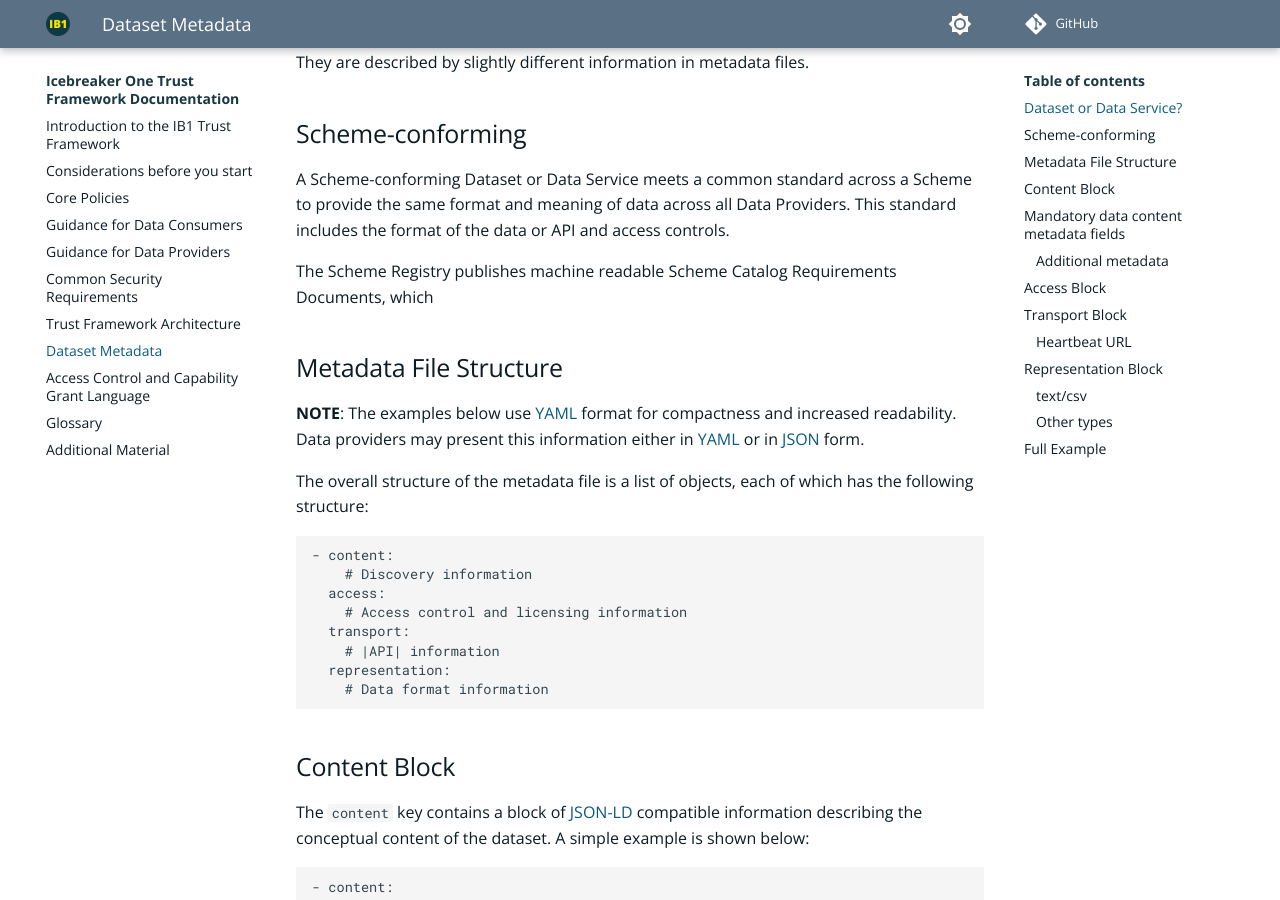
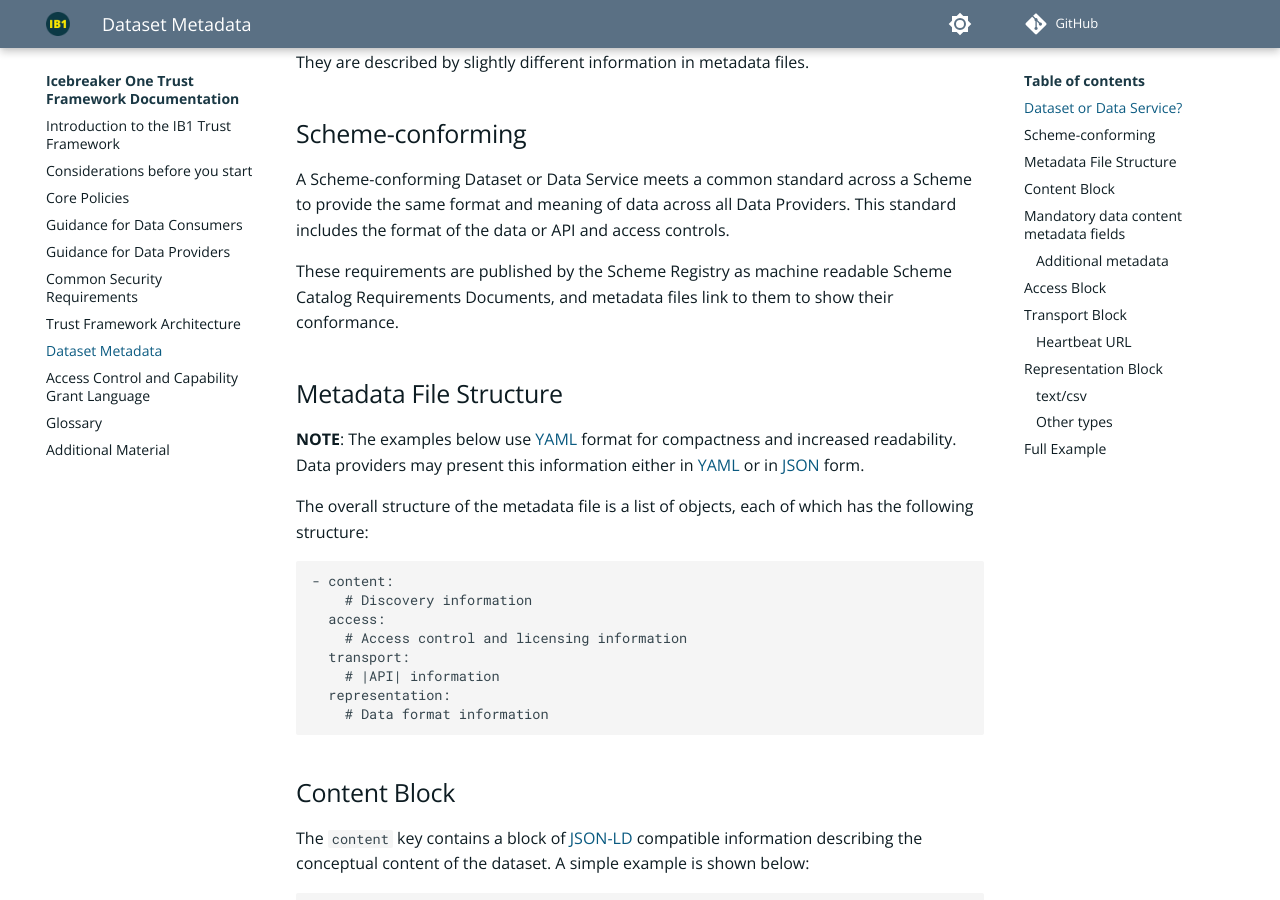
Before and after one commit to icebreakerone/ib1-technical-docs, an MkDocs documentation site: the page built from docs/metadata.md, in a window 1280 px wide and 900 px high, scrolled down 699 px. Built offline with MkDocs 1.6.1 and Material for MkDocs 9.7.7, drawn with Linux system fonts in a browser that asks for light colours; plug-ins that fetch from the network failed and are left out; comment, search, counter and statistics services are not loaded; the version menu is left out; some of the changed lines change nothing that is shown.

Commit message:
docs/metadata.md updated from https://stackedit.net/

````diff
--- a/docs/metadata.md
+++ b/docs/metadata.md
@@ -39,7 +39,7 @@ They are described by slightly different information in metadata files.
 
 A Scheme-conforming Dataset or Data Service meets a common standard across a Scheme to provide the same format and meaning of data across all Data Providers. This standard includes the format of the data or API and access controls.
 
-The Scheme Registry publishes machine readable Scheme Catalog Requirements Documents, which
+These requirements are published by the Scheme Registry as machine readable Scheme Catalog Requirements Documents, and metadata files link to them to show their conformance.
 
 ## Metadata File Structure
 
@@ -414,7 +414,7 @@ Or, in [JSON](glossary.md#term-Javascript-Object-Notation) form:
 ]
 ```
 <!--stackedit_data:
-eyJoaXN0b3J5IjpbNzU2NTgxNzI3LC0xOTIyMTU5MjU4LDE5Nj
-EzNDk3MTMsMTUxOTc1NjAwMywtODQwMjU4Njk1LDEyMTUxOTUy
-MTYsLTE3Njg0MTMzMjZdfQ==
+eyJoaXN0b3J5IjpbMTU4MjU3MTc0MCwtMTkyMjE1OTI1OCwxOT
+YxMzQ5NzEzLDE1MTk3NTYwMDMsLTg0MDI1ODY5NSwxMjE1MTk1
+MjE2LC0xNzY4NDEzMzI2XX0=
 -->
````
